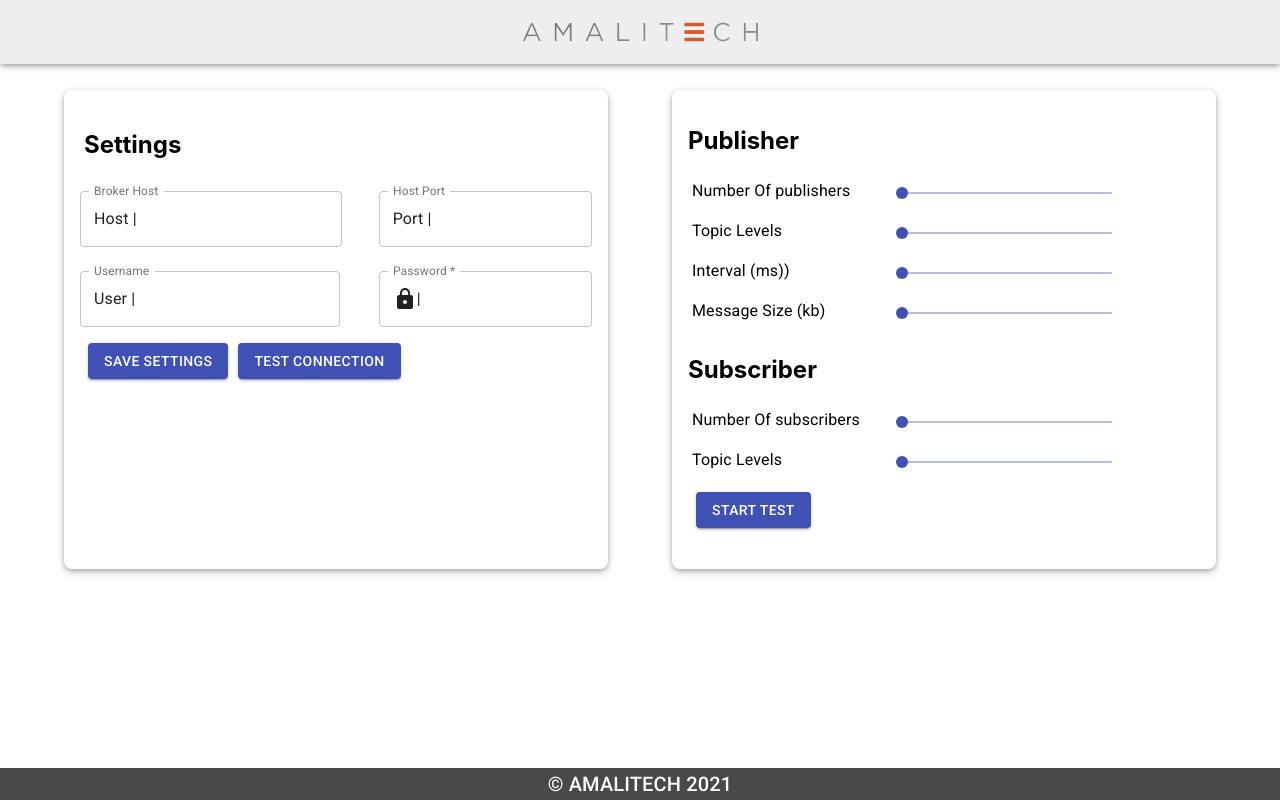
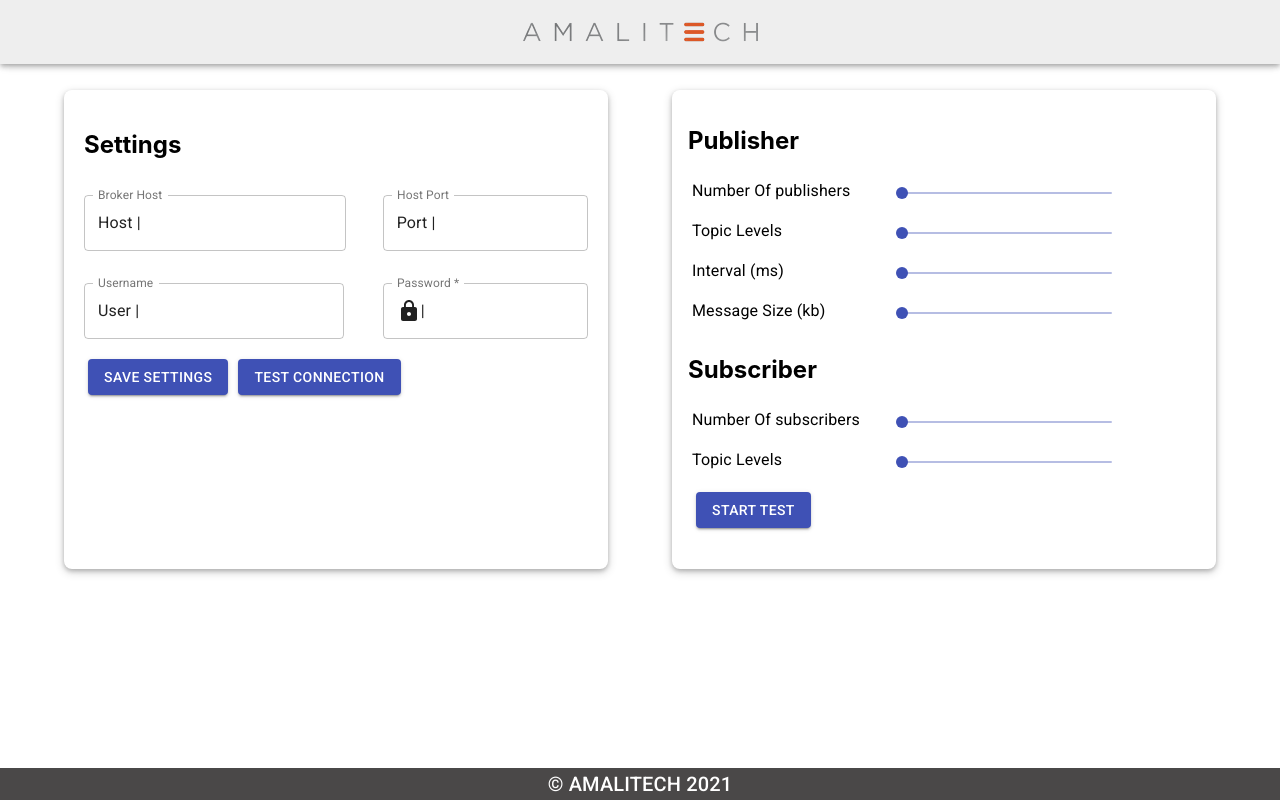
Before and after one commit to Blaiseniyo/IoT_Test_Bench, a React (Create React App) app: page / in a window 1280 px wide. Built offline with nearby package versions, Linux system fonts and the light colour scheme; what redux-immutable-state-invariant would draw is missing.

Commit message:
add a typo correction

```diff
--- a/src/components/forms/connectionForm.js
+++ b/src/components/forms/connectionForm.js
@@ -40,7 +40,7 @@
         {({ errors, touched }) => (
           <Form form-data="form-1">
             <Grid container justifyContent="flex-start" alignItems="stretch" spacing={1}>
-              <Grid sm={12} lg={7}>
+              <Grid item sm={12} lg={7}>
                 <Field
                   name="host"
                   label="Broker Host"
@@ -58,7 +58,7 @@
                   }}
                 />
               </Grid>
-              <Grid sm={12} lg={5}>
+              <Grid item sm={12} lg={5}>
                 <Field
                   name="port"
                   label="Host Port"
@@ -76,7 +76,7 @@
                   }}
                 />
               </Grid>
-              <Grid sm={12} lg={7}>
+              <Grid item sm={12} lg={7}>
                 <Field
                   name="userName"
                   label="Username"
@@ -94,7 +94,7 @@
                   }}
                 />
               </Grid>
-              <Grid sm={12} lg={5}>
+              <Grid item sm={12} lg={5}>
                 <Field
                   type="password"
                   name="password"
--- a/src/components/forms/testForm.js
+++ b/src/components/forms/testForm.js
@@ -39,7 +39,7 @@
                     aria-labelledby="disabled-slider"
                     defaultValue={0}
                     min={0}
-                    max={10}
+                    max={100}
                     onChange={(e,value)=> handleOnChange({"numberOfPublisher":value})}
                   />
                 </Grid>
@@ -58,7 +58,7 @@
                     aria-labelledby="disabled-slider"
                     defaultValue={0}
                     min={0}
-                    max={10}
+                    max={100}
                     onChange={(e,value)=> handleOnChange({"topicLevels":value})}
                   />
                 </Grid>
@@ -66,7 +66,7 @@
               <Grid item container direction="row">
                 <Grid item sm={12} lg={5}>
                   <div>
-                    <Typography>Interval (ms))</Typography>
+                    <Typography>Interval (ms)</Typography>
                   </div>
                 </Grid>
                 <Grid item sm={12} lg={5}>
@@ -116,7 +116,7 @@
                     aria-labelledby="disabled-slider"
                     defaultValue={0}
                     min={0}
-                    max={10}
+                    max={100}
                     onChange={(e,value)=> handleOnChange({"numberOfSubscribers":value})}
                   />
                 </Grid>
@@ -135,7 +135,7 @@
                     aria-labelledby="disabled-slider"
                     defaultValue={0}
                     min={0}
-                    max={10}
+                    max={100}
                     onChange={(e,value)=> handleOnChange({"subscriberTopicLevels":value})}
                   />
                 </Grid>
```
